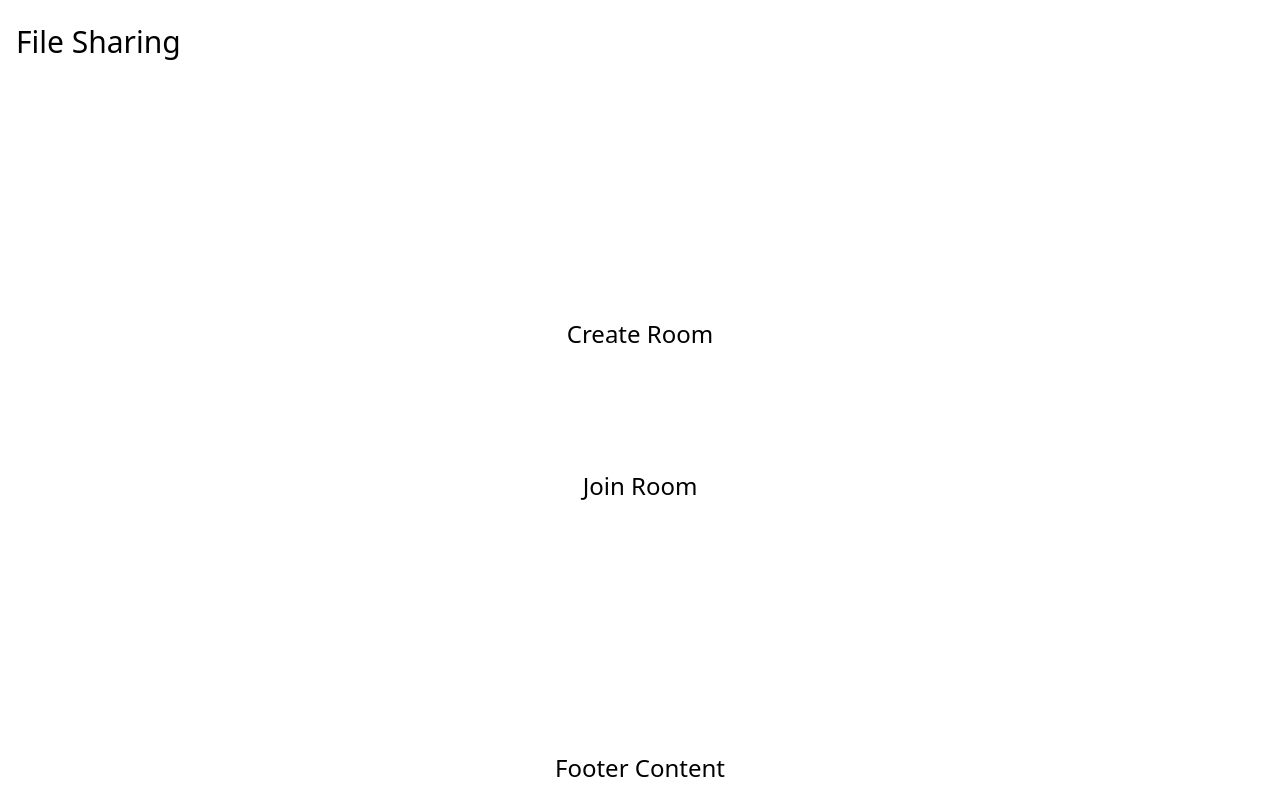
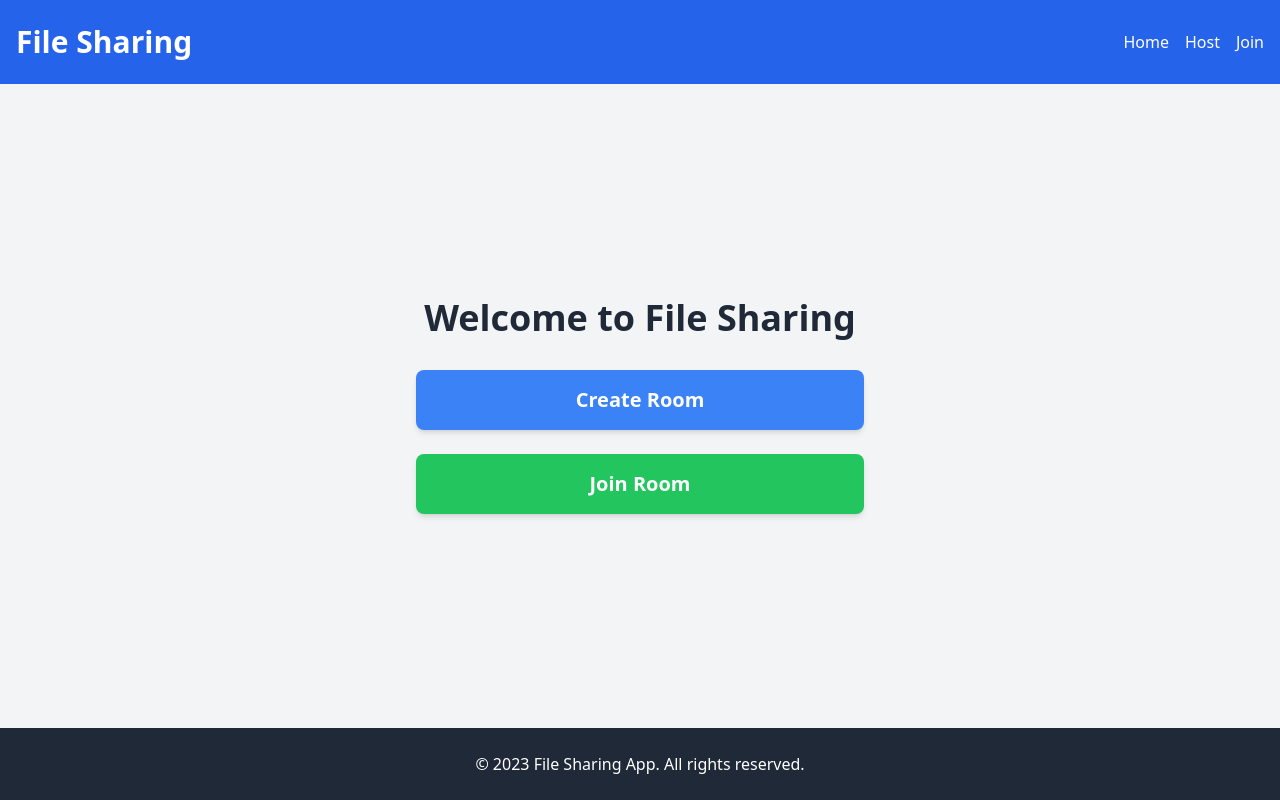
Before and after one commit to kira-yoshikage104/webRTC-frontend, a React (Vite) app: page / in a window 1280 px wide. Built offline with nearby package versions, Linux system fonts and the light colour scheme.

Commit message:
UI revamp

```diff
--- a/src/components/Footer.tsx
+++ b/src/components/Footer.tsx
@@ -1,8 +1,10 @@
 
 const Footer = () => {
     return (
-        <footer className="flex justify-center items-center bg-ahhblue text-2xl py-4">
-            <h1>Footer Content</h1>
+        <footer className="bg-gray-800 text-white mt-auto">
+            <div className="container mx-auto px-4 py-6 flex justify-center items-center">
+                <p>&copy; 2023 File Sharing App. All rights reserved.</p>
+            </div>
         </footer>
     )
 }
--- a/src/components/Header.tsx
+++ b/src/components/Header.tsx
@@ -1,10 +1,20 @@
 
 const Header = () => {
-    return(
-        <header className="bg-ahhblue py-6 px-4">
-            <h1 className="text-3xl">File Sharing</h1>
+    return (
+        <header className="bg-blue-600 text-white shadow-md">
+            <div className="container mx-auto px-4 py-6 flex justify-between items-center">
+                <h1 className="text-3xl font-bold">File Sharing</h1>
+                <nav>
+                    <ul className="flex space-x-4">
+                        <li><a href="/" className="hover:text-blue-200 transition duration-300">Home</a></li>
+                        <li><a href="/host" className="hover:text-blue-200 transition duration-300">Host</a></li>
+                        <li><a href="/join" className="hover:text-blue-200 transition duration-300">Join</a></li>
+                    </ul>
+                </nav>
+            </div>
         </header>
     )
 }
 
+
 export default Header
--- a/src/components/Home.tsx
+++ b/src/components/Home.tsx
@@ -8,9 +8,24 @@ const Home = () => {
     }
 
     return(
-        <div className="flex flex-grow flex-col justify-center items-center">
-            <button className="bg-lightahhblue w-1/3 py-10 text-2xl mb-10" name="host" onClick={handleClick}>Create Room</button>
-            <button className="bg-lightahhblue w-1/3 py-10 text-2xl" name="join" onClick={handleClick}>Join Room</button>
+        <div className="flex flex-grow flex-col justify-center items-center bg-gray-100 p-8">
+            <h2 className="text-4xl font-bold mb-8 text-gray-800">Welcome to File Sharing</h2>
+            <div className="space-y-6 w-full max-w-md">
+                <button
+                    className="bg-blue-500 text-white w-full py-4 text-xl font-semibold rounded-lg shadow-md hover:bg-blue-600 transition duration-300 ease-in-out"
+                    name="host"
+                    onClick={handleClick}
+                >
+                    Create Room
+                </button>
+                <button
+                    className="bg-green-500 text-white w-full py-4 text-xl font-semibold rounded-lg shadow-md hover:bg-green-600 transition duration-300 ease-in-out"
+                    name="join"
+                    onClick={handleClick}
+                >
+                    Join Room
+                </button>
+            </div>
         </div>
     )
 }
```
